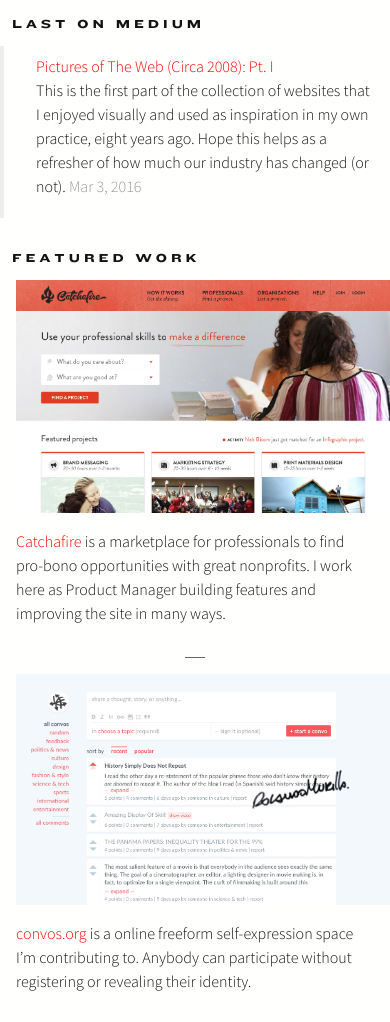
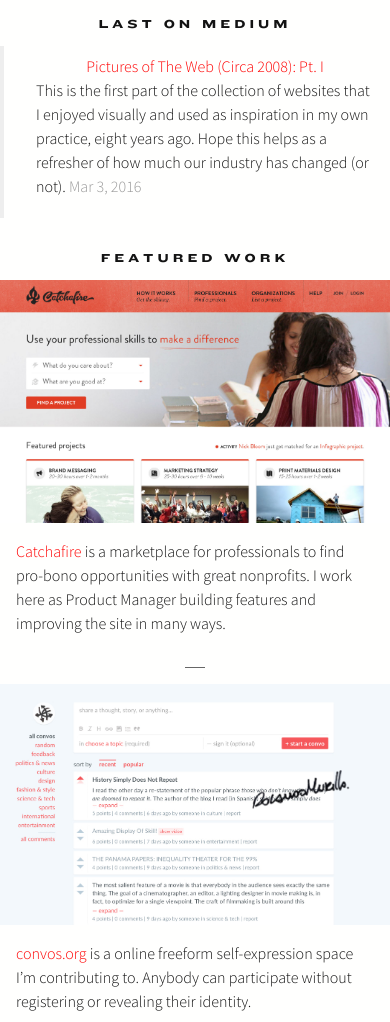
Before and after one commit to rnmp/rnmp.github.io, a Jekyll site: the page built from index.html, in a window 390 px wide. Shown: the top 1022 px of the page. Built offline with Jekyll 4.4.1, drawn with Linux system fonts in a browser that asks for light colours; comment, search, counter and statistics services are not loaded; some of the changed text lies outside the part shown; grey boxes are pictures that could not be loaded.

```diff
--- a/index.html
+++ b/index.html
@@ -56,13 +56,12 @@ published: true
     </h1>
     <p><a href="http://lamula.pe/" target="_blank">La Mula</a> is a community news portal with more than 1 million visits per month, making it one of the most influencial sources in Peru. I worked here as Product Manager conceiving what would become the current version of the site.</p>
   </section>
+  <hr>
+  <section class="section">
+    <h1><a href="http://typequoting.com/" target="_blank"><img class="fit" src="img/typequoting.png" alt="Typequoting"></a></h1>
+    <p><a href="http://typequoting.com/" target="_blank">Typequoting</a> was originally a sort of game and experiment with type. Now it’s a spam cesspool. Worth checking out, though!</p>
+  </section>
 </section>
-
-<section class="section">
-  <h1><a href="http://typequoting.com/" target="_blank"><img class="fit" src="img/typequoting.png" alt="Typequoting"></a></h1>
-  <p><a href="http://typequoting.com/" target="_blank">Typequoting</a> was originally a sort of game and experiment with type. Now it’s a spam cesspool. Worth checking out, though!</p>
-</section>
-
 <section class="major-section">
   <h1>Noteworthy</h1>
   <section class="project-thumbnail">
@@ -91,9 +90,15 @@ published: true
   </section>
   <section class="project-thumbnail">
     <h1>
+      <a href="http://xenda.pe/" target="_blank"><img src="img/lucuma.png" alt="Lúcuma Labs"></a>
+    </h1>
+    <p><a href="http://lucumalabs.com/" target="_blank">Lúcuma</a> is a design and user experience agency based in Peru. Although most of their clients are international, like Infobae in Argentina. I worked here as designer and front-end developer.</p>
+  </section>
+  <section class="project-thumbnail">
+    <h1>
       <a href="http://xenda.pe/" target="_blank"><img src="img/xenda.svg" alt="Xenda"></a>
     </h1>
-    <p><a href="http://xenda.pe/" target="_blank">Xenda</a> is a web development agency based in Peru which I contributed to as in-house designer and later as contibutor with their identity and new project <a href="http://www.codepicnic.com/" target="_blank">Code Picnic</a>.</p>
+    <p><a href="http://xenda.pe/" target="_blank">Xenda</a> is a web development agency based in Peru which I contributed to as in-house designer and later as contributor with their identity and new project <a href="http://www.codepicnic.com/" target="_blank">Code Picnic</a>.</p>
   </section>
 </section>
 
--- a/site.css
+++ b/site.css
@@ -137,7 +137,8 @@ hr {
 		padding-top: 0;
 	}
 	h1 {
-		padding-left: 1em;
+		padding-left: 0;
+		text-align: center;
 	}
 	.canvas {
 		width: 100%;
```
Also changed, not shown: img/lucuma.png (added).
